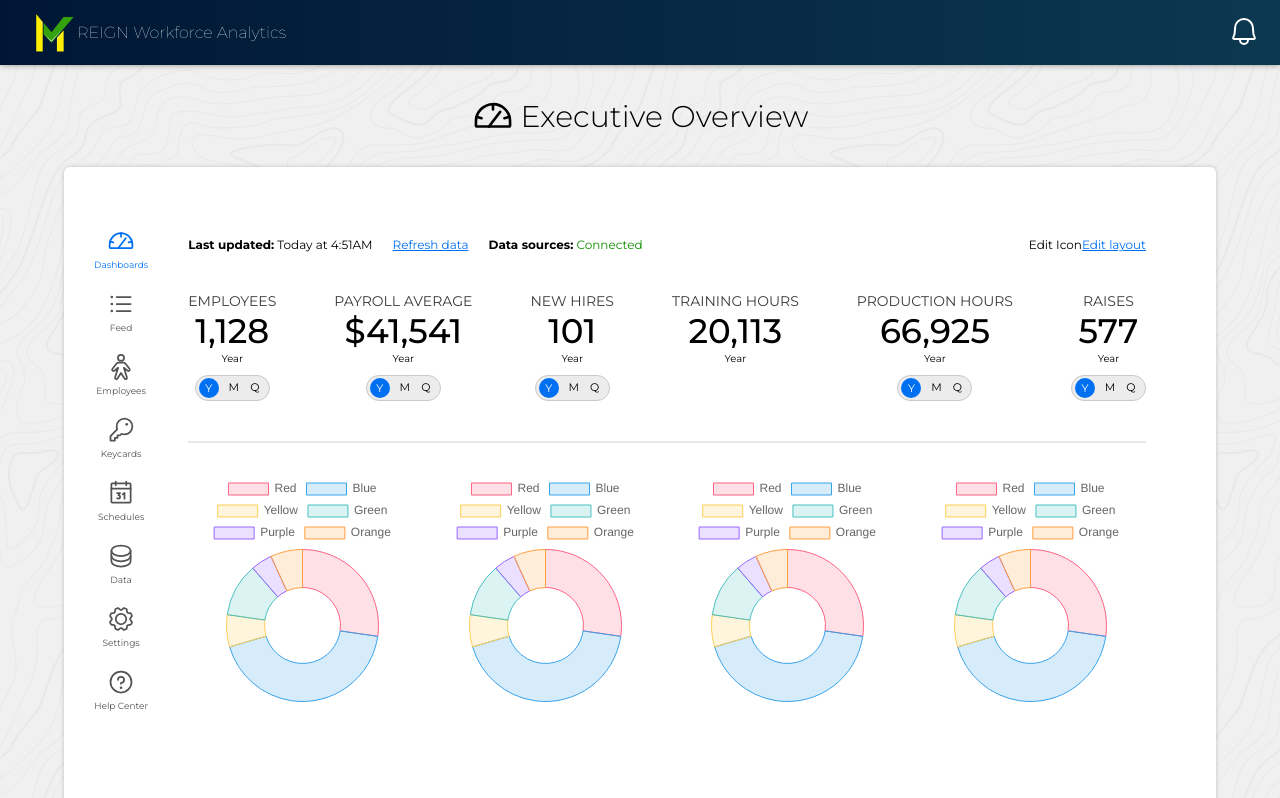
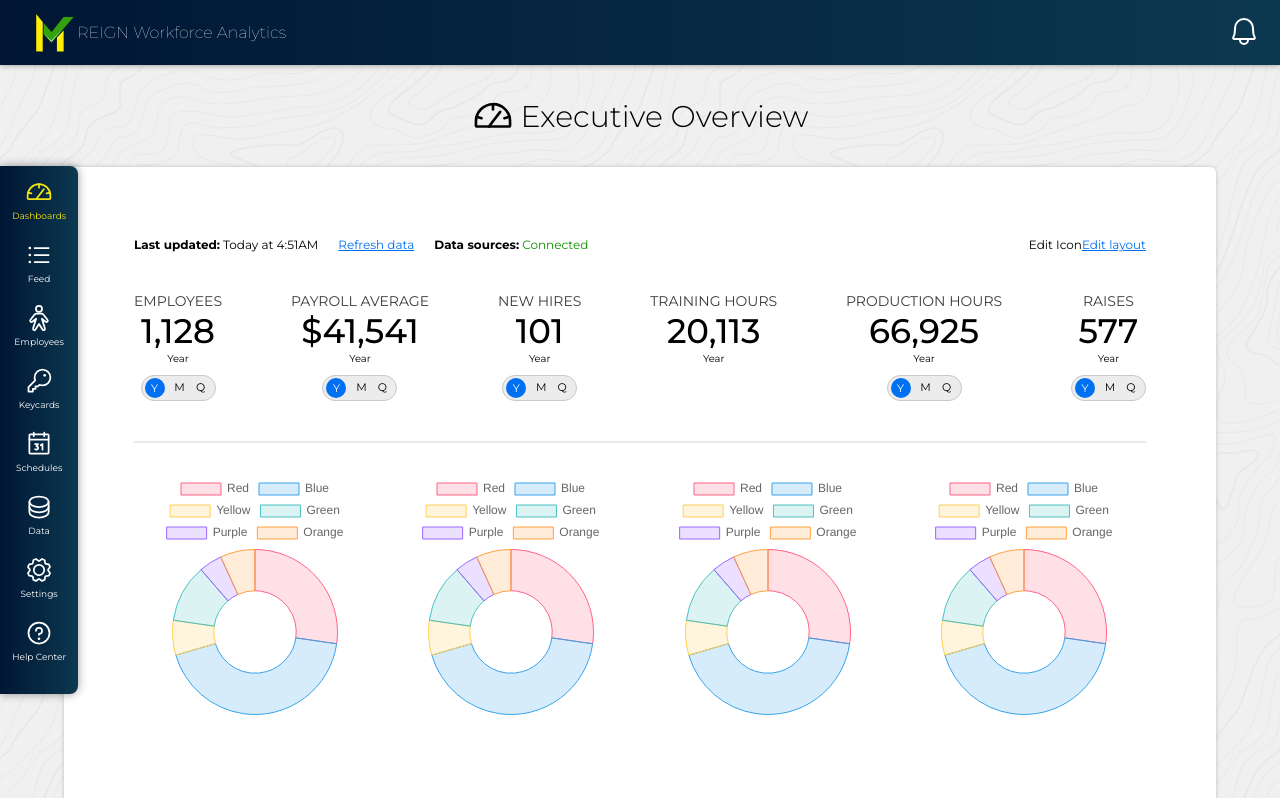
Before and after one commit to UXMcCauley/reign, a Next.js app: page /dashboards/executive in a window 1280 px wide. Shown: the top 798 px of the page. Built offline with nearby package versions, Linux system fonts and the light colour scheme.

Commit message:
Added titles back to all pages and removed any bad favicon.ico references

```diff
--- a/components/dashboards/dashboardTitle.js
+++ b/components/dashboards/dashboardTitle.js
@@ -9,7 +9,8 @@ import {
     Gear,
     Database,
     Question,
-    Calendar
+    Calendar,
+    ListBullets
 
 } from "phosphor-react"
 import styles from "./styles/DashboardTitle.module.scss"
@@ -40,6 +41,8 @@ export default function DashboardTitle(props) {
                 return <Question size={42} className={styles.icon}/>
             case "Calendar":
                 return <Calendar size={42} className={styles.icon}/>
+            case "ListBullets":
+                return <ListBullets size={42} className={styles.icon}/>
         }
     }
 
--- a/components/universal/ui/styles/VerticalIconMenu.module.css
+++ b/components/universal/ui/styles/VerticalIconMenu.module.css
@@ -1,19 +1,32 @@
 .container {
-  color: #535353;
+  color: #ffffff;
   display: flex;
   flex-direction: column;
   justify-content: flex-start;
-  margin-top: 30px;
+  background: #0c3850;
+  background: linear-gradient(90deg, #001634 0%, #0c3850 100%);
+  box-shadow: 0 0 10px rgba(0, 0, 0, 0.4);
+  position: fixed;
+  left: 0;
+  top: 166px;
+  border-top-right-radius: 8px;
+  border-bottom-right-radius: 8px;
+  padding: 12px;
 }
 .container .link {
   text-align: center;
   margin-bottom: 20px;
+  cursor: pointer;
+}
+.container .link:hover {
+  color: #a9a9a9;
 }
 .container .link.active {
-  color: #0070f3;
+  color: #f4e50f;
 }
 .container .link .label {
   font-size: 9px;
+  cursor: pointer;
 }
 
 /*# sourceMappingURL=VerticalIconMenu.module.css.map */
--- a/components/universal/ui/styles/VerticalIconMenu.module.scss
+++ b/components/universal/ui/styles/VerticalIconMenu.module.scss
@@ -1,20 +1,34 @@
 .container {
-  color: #535353;
+  color: #ffffff;
   display: flex;
   flex-direction: column;
   justify-content: flex-start;
-  margin-top: 30px;
+  background: rgb(12, 56, 80);
+  background: linear-gradient(90deg, rgb(0, 22, 52) 0%, rgb(12, 56, 80) 100%);
+  box-shadow: 0 0 10px rgba(0,0,0,0.4);
+  position: fixed;
+  left: 0;
+  top: 166px;
+  border-top-right-radius: 8px;
+  border-bottom-right-radius: 8px;
+  padding: 12px;
 
   .link {
     text-align: center;
     margin-bottom: 20px;
+    cursor: pointer;
+
+    &:hover{
+      color: #a9a9a9;
+    }
 
     &.active {
-      color: #0070f3;
+      color: #f4e50f;
     }
 
     .label {
       font-size: 9px;
+      cursor: pointer;
     }
   }
 
--- a/pages/data/index.js
+++ b/pages/data/index.js
@@ -1,5 +1,6 @@
 import Head from 'next/head'
 import Layout, {ContentContainer} from "../../components/universal/ui/layout"
+import DashboardTitle from "../../components/dashboards/dashboardTitle";
 
 export default function Home() {
     return (
@@ -8,8 +9,9 @@ export default function Home() {
                 <title>REIGN Workforce Analytics</title>
                 <meta name="description" content="REIGN Analytics and Employee Management Software"/>
             </Head>
+            <DashboardTitle label={"Data"} icon={"Database"}/>
             <ContentContainer>
-                <h1>Data Sources</h1>
+                Content
             </ContentContainer>
 
         </Layout>
--- a/pages/help/index.js
+++ b/pages/help/index.js
@@ -1,5 +1,6 @@
 import Head from 'next/head'
 import Layout, {ContentContainer} from "../../components/universal/ui/layout"
+import DashboardTitle from "../../components/dashboards/dashboardTitle";
 
 export default function Home() {
     return (
@@ -8,8 +9,9 @@ export default function Home() {
                 <title>REIGN Workforce Analytics</title>
                 <meta name="description" content="REIGN Analytics and Employee Management Software"/>
             </Head>
+            <DashboardTitle label={"Help Center"} icon={"Question"}/>
             <ContentContainer>
-                <h1>Help Center</h1>
+                Content
             </ContentContainer>
 
         </Layout>
--- a/pages/index.js
+++ b/pages/index.js
@@ -11,7 +11,7 @@ export default function Home() {
                 <title>REIGN Workforce Analytics</title>
                 <meta name="description" content="REIGN - Intelligence Network "/>
             </Head>
-            <DashboardTitle/>
+            <DashboardTitle label={"Activity Feed & News"} icon={"ListBullets"}/>
             <ContentContainer>
                 <div className={styles.container}>
                     <div className={styles.left}>
--- a/pages/keycards/index.js
+++ b/pages/keycards/index.js
@@ -1,5 +1,6 @@
 import Head from 'next/head'
 import Layout, {ContentContainer} from "../../components/universal/ui/layout"
+import DashboardTitle from "../../components/dashboards/dashboardTitle";
 
 export default function Home() {
     return (
@@ -8,8 +9,9 @@ export default function Home() {
                 <title>REIGN Workforce Analytics</title>
                 <meta name="description" content="REIGN Analytics and Employee Management Software"/>
             </Head>
+            <DashboardTitle label={"Keycards"} icon={"Key"}/>
             <ContentContainer>
-                <h1>Keycards</h1>
+                Content
             </ContentContainer>
 
         </Layout>
--- a/pages/settings/index.js
+++ b/pages/settings/index.js
@@ -1,5 +1,6 @@
 import Head from 'next/head'
 import Layout, {ContentContainer} from "../../components/universal/ui/layout"
+import DashboardTitle from "../../components/dashboards/dashboardTitle";
 
 export default function Home() {
     return (
@@ -8,8 +9,9 @@ export default function Home() {
                 <title>REIGN Workforce Analytics</title>
                 <meta name="description" content="REIGN Analytics and Employee Management Software"/>
             </Head>
+            <DashboardTitle label={"Settings"} icon={"Gear"}/>
             <ContentContainer>
-                <h1>Settings</h1>
+                Content
             </ContentContainer>
 
         </Layout>
```
Also changed, not shown: pages/employees/index.js (+2 -7 lines), 1 other file (tests, documents, lock files or other folders).
